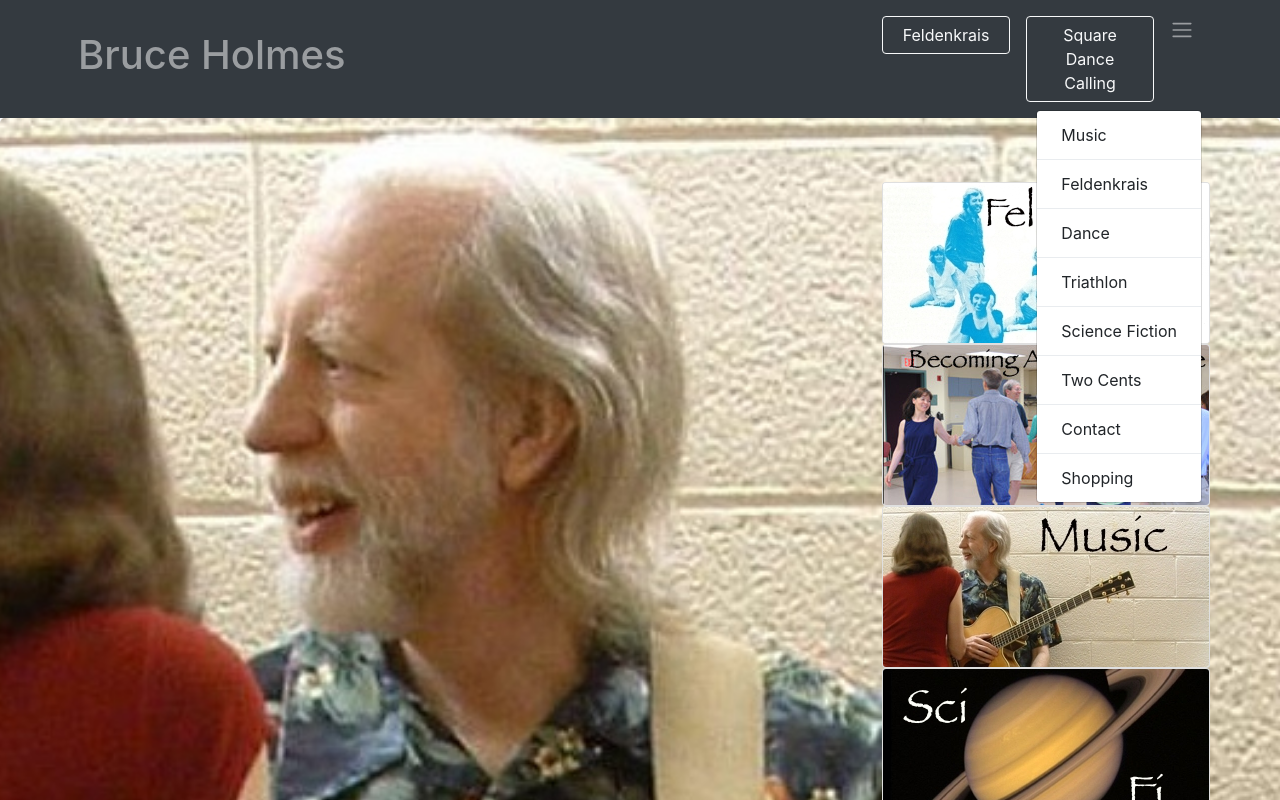
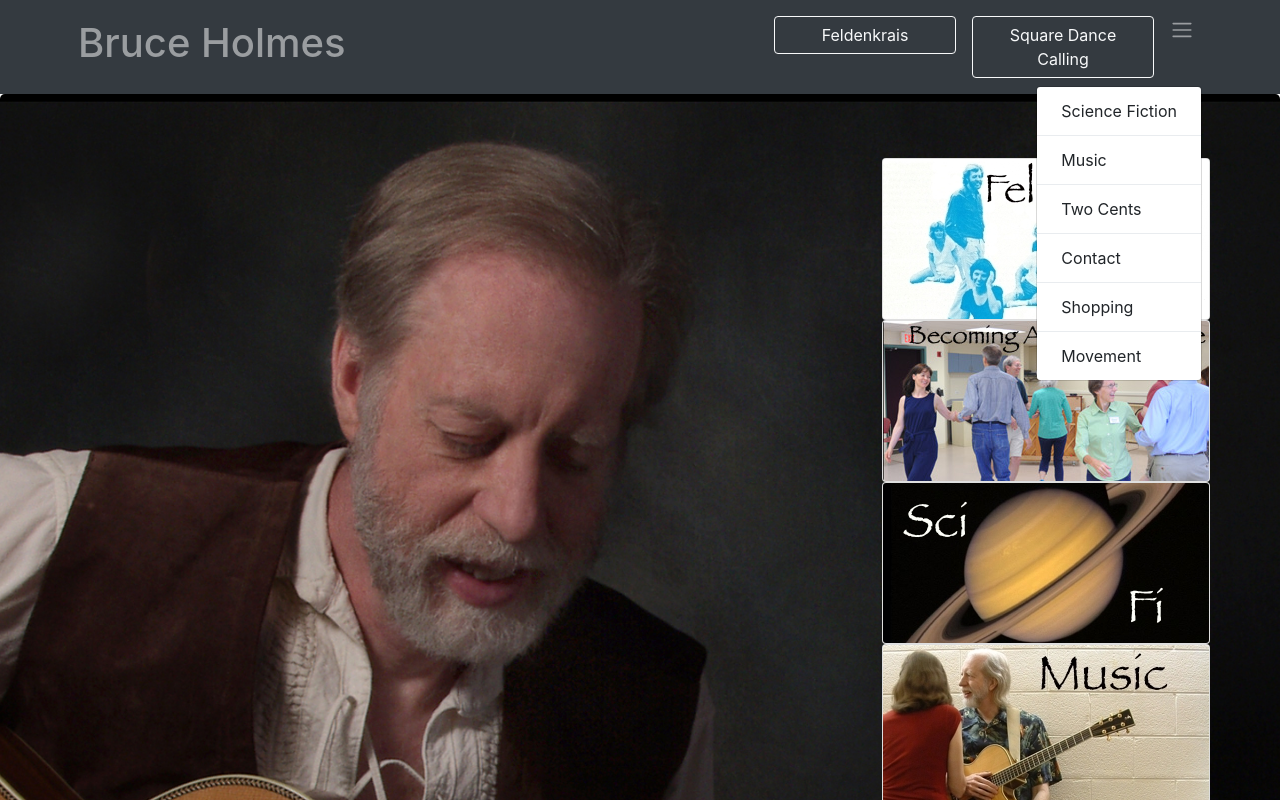
Before and after one commit to daveholmes88/BruceHolmesWebsite, a React (Create React App) app: page / in a window 1280 px wide. Both pictures are taken after a click on the button 1182 px from the left and 28 px from the top of the page. Shown: the top 800 px of the page. Built offline with nearby package versions, Linux system fonts and the light colour scheme.

Commit message:
navbar fix

```diff
--- a/src/App.css
+++ b/src/App.css
@@ -10,7 +10,7 @@
 
 #jumbotron {
 	margin-bottom: 0;
-	background: url('./BruceJoy.jpg') no-repeat;
+	background: url('./HSStool.jpg') no-repeat;
     background-size: cover;
     background-position: center;
     background-repeat: no-repeat;
--- a/src/components/Feldenkrais.js
+++ b/src/components/Feldenkrais.js
@@ -126,6 +126,7 @@ export default function Feldenkrais() {
                     </Button>
                     </div>
                     {explained ? <Card>
+                        <Container>
                             <Card.Title><h1 className='text-center'>The Method Explained</h1></Card.Title>
                             <Card.Text>
                                 The Feldenkrais Method is about moving well, really well.
@@ -141,6 +142,7 @@ export default function Feldenkrais() {
                             <Card.Text>
                                 Included in these pages you'll find a list of the lessons, quotes from both the press and users of the lessons, a sample free feldenkrias lesson, and a few words about the price history behind the lessons. If you have any questions, feel free to drop me a note at Bruce at BruceTHolmes.com.
                         </Card.Text>
+                        </Container>
                     </Card> : null}
                     {history ? <Card>
                         <Card.Title><h1 className='text-center'>History of the Lessons</h1></Card.Title>
--- a/src/components/Home.js
+++ b/src/components/Home.js
@@ -22,16 +22,16 @@ export default function Home() {
                         </a>
                     </Row>
                     <Row className="justify-content-end">
-                        <a href='/music'>
+                        <a href='/scifi'>
                             <Card>
-                                <Card.Img src="MenuMusic.jpg" alt="Card Image" />
+                                <Card.Img src="MenuSciFi.jpg" alt="Card Image" />
                             </Card>
                         </a>
                     </Row>
                     <Row className="justify-content-end">
-                        <a href='/scifi'>
+                        <a href='/music'>
                             <Card>
-                                <Card.Img src="MenuSciFi.jpg" alt="Card Image" />
+                                <Card.Img src="MenuMusic.jpg" alt="Card Image" />
                             </Card>
                         </a>
                     </Row>
--- a/src/components/Navbar.js
+++ b/src/components/Navbar.js
@@ -1,8 +1,8 @@
-import React from 'react';
-import { Nav, Navbar, Container, NavDropdown, Button, ButtonGroup } from 'react-bootstrap';
+import React, { useState } from 'react';
+import { Nav, Navbar, Container, NavDropdown, Button, ButtonGroup, DropdownButton, Dropdown } from 'react-bootstrap';
 
 export default function NavBar() {
-
+    const [show, setShow] = useState(false)
     return (
         <Navbar sticky='top' bg="dark" variant="dark">
             <Container>
@@ -13,27 +13,23 @@ export default function NavBar() {
                 </Nav>
                 <Nav className="mr-sm-2">
                     <Nav.Item>
-                        <ButtonGroup size='lg'>
-                            <Nav.Link href="/feldenkrais"><Button style={{ width: '128px' }} variant='outline-light'>Feldenkrais</Button></Nav.Link>
-                            <Nav.Link href="/becoming"><Button style={{ width: '128px' }} variant='outline-light'>Square Dance Calling</Button></Nav.Link>
+                        <ButtonGroup>
+                            <Nav.Link href="/feldenkrais"><Button style={{ width: '182px' }} variant='outline-light'>Feldenkrais</Button></Nav.Link>
+                            <Nav.Link href="/becoming"><Button style={{ width: '182px' }} variant='outline-light'>Square Dance Calling</Button></Nav.Link>
                         </ButtonGroup>
                     </Nav.Item>
                     <NavDropdown alignRight id='nav-dropdown' title={<span><i className="navbar-toggler-icon"></i></span>}>
+                        <NavDropdown.Item href="/scifi">Science Fiction</NavDropdown.Item>
+                        <NavDropdown.Divider />
                         <NavDropdown.Item href="/music">Music</NavDropdown.Item>
-                        <NavDropdown.Divider />
-                        <NavDropdown.Item href="/feldenkrais">Feldenkrais</NavDropdown.Item>
-                        <NavDropdown.Divider />
-                        <NavDropdown.Item href="/dance">Dance</NavDropdown.Item>
-                        <NavDropdown.Divider />
-                        <NavDropdown.Item href="/Triathlon">Triathlon</NavDropdown.Item>
-                        <NavDropdown.Divider />
-                        <NavDropdown.Item href="/scifi">Science Fiction</NavDropdown.Item>
                         <NavDropdown.Divider />
                         <NavDropdown.Item href="/twocents">Two Cents</NavDropdown.Item>
                         <NavDropdown.Divider />
                         <NavDropdown.Item href="/contact">Contact</NavDropdown.Item>
                         <NavDropdown.Divider />
                         <NavDropdown.Item href="/shopping">Shopping</NavDropdown.Item>
+                        <NavDropdown.Divider />
+                        <NavDropdown.Item href='/movement'>Movement</NavDropdown.Item>
                     </NavDropdown>
                 </Nav>
             </Container>
```
Lines whose indentation alone changed are shown as unchanged.
